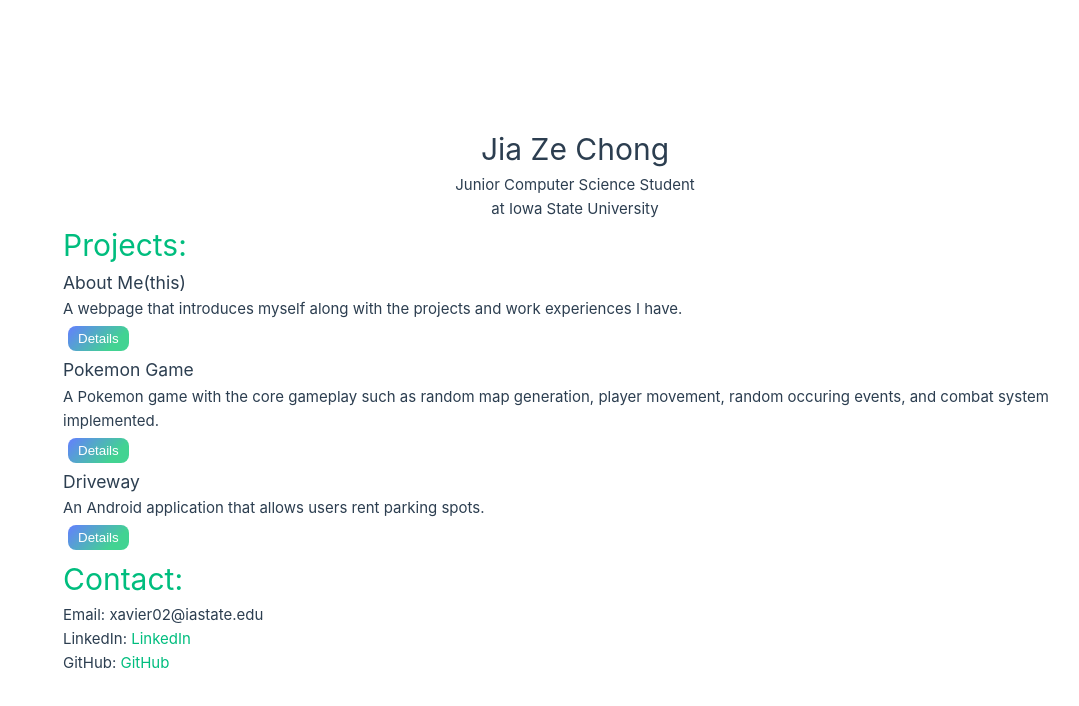
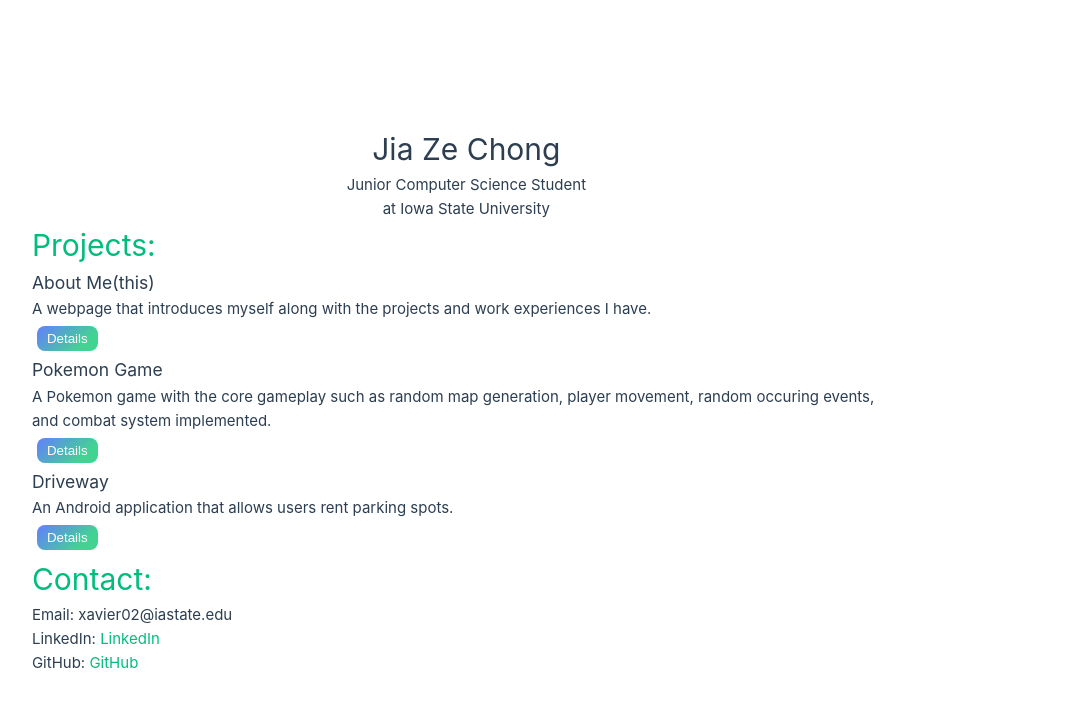
Before and after one commit to JiaZe-Chong/JiaZe-Chong.github.io, a Vue app: page / in a window 1280 px wide. Shown: the top 706 px of the page, without its empty margins (65-1144 px from the left). Built offline with nearby package versions, Linux system fonts and the light colour scheme.

Commit message:
Added content

```diff
--- a/index.html
+++ b/index.html
@@ -4,7 +4,7 @@
     <meta charset="UTF-8">
     <link rel="icon" href="/favicon.ico">
     <meta name="viewport" content="width=device-width, initial-scale=1.0">
-    <title>Vite App</title>
+    <title>Jia Ze Chong</title>
   </head>
   <body>
     <div id="app"></div>
--- a/src/App.vue
+++ b/src/App.vue
@@ -5,6 +5,7 @@ import contact from './components/ContactMe.vue'
 </script>
 
 <template>
+  <div class="main">
     <header>
       <intro />
     </header>
@@ -13,4 +14,11 @@ import contact from './components/ContactMe.vue'
       <projects />
       <contact />
     </main>
+  </div>
 </template>
+
+<style scoped>
+.main {
+  width: 80%;
+}
+</style>
--- a/src/components/ExperienceItem.vue
+++ b/src/components/ExperienceItem.vue
@@ -22,7 +22,7 @@ const det = ref(false)
         <slot name="introduction"></slot>
       </p>
       <button class="btn" @click="det = !det">Details</button>
-      <ul v-if="det">
+      <ul v-show="det">
         <li v-for="point in points" v-bind:key="point">
           {{ point }}
         </li>
@@ -42,10 +42,6 @@ const det = ref(false)
   cursor: pointer;
 }
 
-.item {
-  width: 1024px;
-}
-
 h1 {
   color: var(--color-heading);
 }
--- a/src/components/Introduction.vue
+++ b/src/components/Introduction.vue
@@ -1,7 +1,7 @@
 <template>
   <div class="item">
     <h1>Jia Ze Chong</h1>
-    <div class="position">
+    <div class>
       <p>Junior Computer Science Student</p>
       <p>at Iowa State University</p>
     </div>
@@ -15,4 +15,8 @@ h1 {
 p {
   text-align: center;
 }
+.item {
+  left: 10%;
+  width: 80%;
+}
 </style>
--- a/src/components/ProjectList.vue
+++ b/src/components/ProjectList.vue
@@ -7,6 +7,9 @@ import ExperienceItem from './ExperienceItem.vue'
 
   <ExperienceItem
     :points="[
+      'Used conditional rendering to only show details on click.',
+      'Utilized components to organize code base.',
+      'Used slots and props to pass data into components.',
       'Language: Javascript',
       'Library/Technology: VueJS, Github Pages',
       'Biggest lesson: You can never really learn everything there is to learn about some language/framework/library. You just need to learn the fundamental and keep learning while you are using it.'
@@ -21,6 +24,10 @@ import ExperienceItem from './ExperienceItem.vue'
 
   <ExperienceItem
     :points="[
+      'Used nCurses for terminal manipulation and unbuffered input.',
+      'Developed and used a parser to parse data from a CSV file.',
+      'Utilized object-oriented programming to simplify and streamline the development of the game.',
+      'Utilized header files and Makefile to improve code maintainability.',
       'Language: C and C++',
       'Library/Technology: nCurses, Makefile',
       'Biggest lesson: Technical dept, what seems like an easy solution for current complication may lead to a much harder problem that needs to be solve, so always plan ahead.'
@@ -36,6 +43,9 @@ import ExperienceItem from './ExperienceItem.vue'
 
   <ExperienceItem
     :points="[
+      'HTTP requests and WebSockets are used for communication between the front-end client and the back-end server. ',
+      'Implemented CRUD functions using REST API to manipulate data stored in the back-end server.',
+      'Utilized fragments and activities to make UI more friendly.',
       'Language: Java',
       'Library/Technology: Android Studio, Springboot, Git',
       'Biggest lesson: Plan ahead, as projects get bigger, it is very important to plan ahead as even the simplest things such as naming variables can be hard due to namespace pollution.'
```
Also changed, not shown: 1 other file (tests, documents, lock files or other folders). Lines whose indentation alone changed are shown as unchanged.
